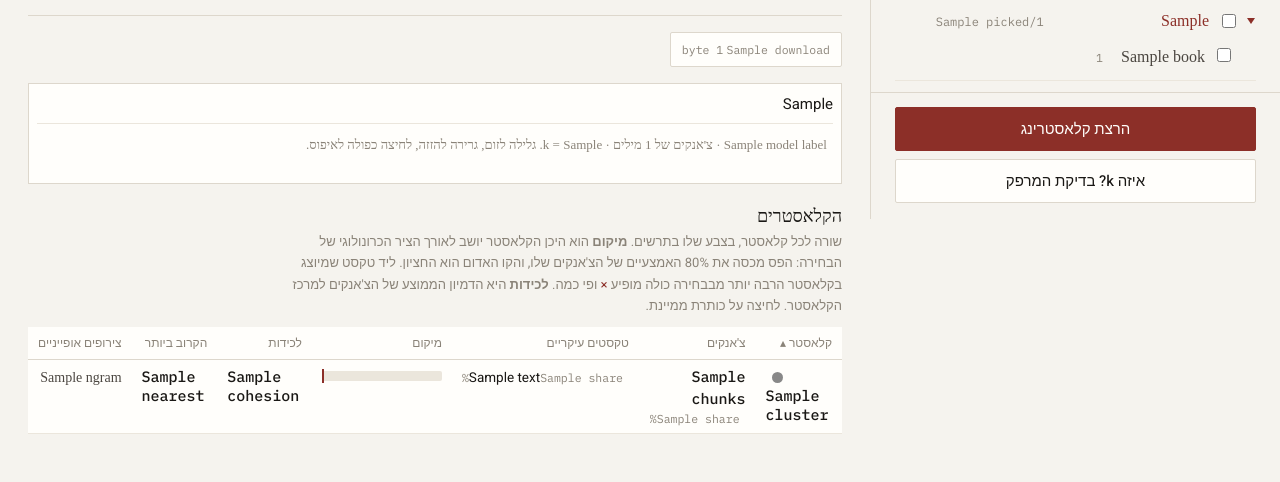
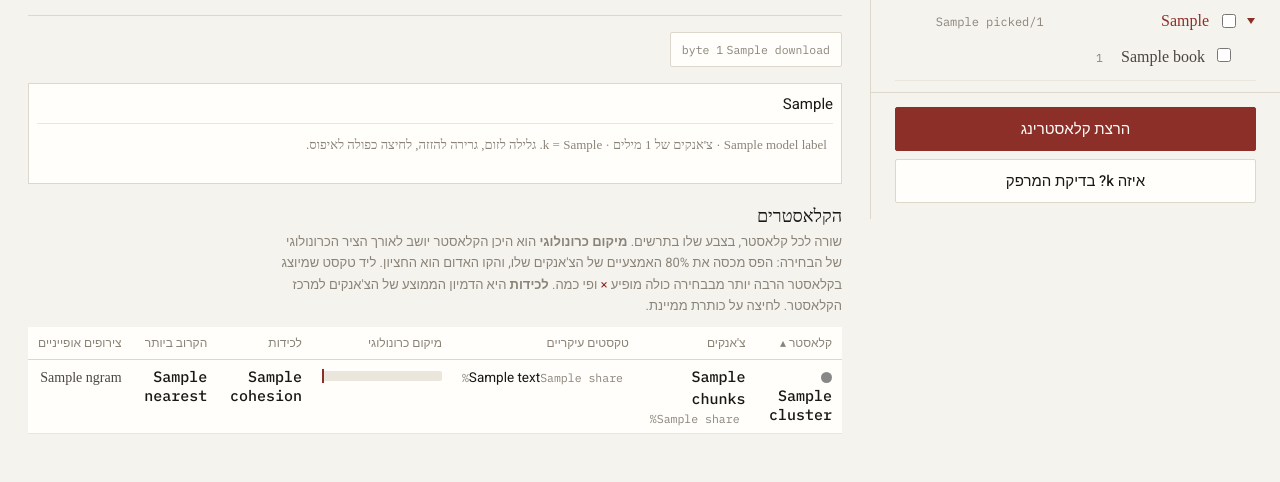
Before and after one commit to elijah-DHLab/midrash_clustering_app, a Django app: template webapp/explorer/templates/explorer/index.html in a window 1280 px wide. Shown: the part 696-1178 px from the top of the page. Run offline with Django 5.2, Linux system fonts and the light colour scheme; the template is opened without the code that fills it: most values are stand-ins (such as "Sample title", 1, 10 or a date in 2020); some web fonts are replaced.

Commit message:
Cluster table: numbers aligned under their headings; 'מיקום כרונולוגי'
Co-Authored-By: Claude Opus 5.5 <noreply@anthropic.com>

```diff
--- a/webapp/explorer/templates/explorer/index.html
+++ b/webapp/explorer/templates/explorer/index.html
@@ -199,7 +199,8 @@
                       cursor: pointer; user-select: none; }
   table.clusters th[aria-sort]::after { content: " ▾"; }
   table.clusters th[aria-sort=ascending]::after { content: " ▴"; }
-  table.clusters td { border-bottom: 1px solid var(--rule-2); padding: 7px 10px; vertical-align: top; }
+  table.clusters td { border-bottom: 1px solid var(--rule-2); padding: 7px 10px; vertical-align: top;
+                      text-align: right; }
   table.clusters tr:hover td { background: var(--rule-2); }
   .swatch { display: inline-block; width: 11px; height: 11px; border-radius: 50%;
             vertical-align: -1px; margin-left: 6px; }
@@ -208,7 +209,7 @@
   .texts .lift { color: var(--rubric); font: 500 11.5px "IBM Plex Mono", monospace; margin-right: 4px;
                  direction: ltr; unicode-bidi: isolate; }
   .texts .more { color: var(--muted); font-size: 12px; }
-  .span-track { position: relative; width: 120px; height: 10px; background: var(--rule-2);
+  .span-track { position: relative; width: 120px; height: 10px; background: var(--rule-2); margin-left: auto;
                 border-radius: 2px; margin-top: 4px; direction: ltr; }
   .span-band { position: absolute; top: 0; bottom: 0; background: var(--muted); opacity: .45; border-radius: 2px; }
   .span-mid { position: absolute; top: -2px; bottom: -2px; width: 2px; background: var(--rubric); }
@@ -455,7 +456,7 @@
       {% if summary.clusters_table %}
         <div class="clusters-wrap">
           <h2 class="clusters-head">הקלאסטרים</h2>
-          <p class="clusters-note">שורה לכל קלאסטר, בצבע שלו בתרשים. <b>מיקום</b> הוא היכן
+          <p class="clusters-note">שורה לכל קלאסטר, בצבע שלו בתרשים. <b>מיקום כרונולוגי</b> הוא היכן
           הקלאסטר יושב לאורך הציר הכרונולוגי של הבחירה: הפס מכסה את 80% האמצעיים של
           הצ'אנקים שלו, והקו האדום הוא החציון. ליד טקסט שמיוצג בקלאסטר הרבה יותר מבבחירה כולה מופיע <span style="color:var(--rubric)">×</span> ופי כמה. <b>לכידות</b> היא הדמיון הממוצע של הצ'אנקים
           למרכז הקלאסטר. לחיצה על כותרת ממיינת.</p>
@@ -464,7 +465,7 @@
               <th data-key="cluster" aria-sort="ascending">קלאסטר</th>
               <th data-key="chunks">צ'אנקים</th>
               <th>טקסטים עיקריים</th>
-              <th data-key="p50">מיקום</th>
+              <th data-key="p50">מיקום כרונולוגי</th>
               <th data-key="cohesion">לכידות</th>
               <th data-key="nearest">הקרוב ביותר</th>
               <th>צירופים אופייניים</th>
```
